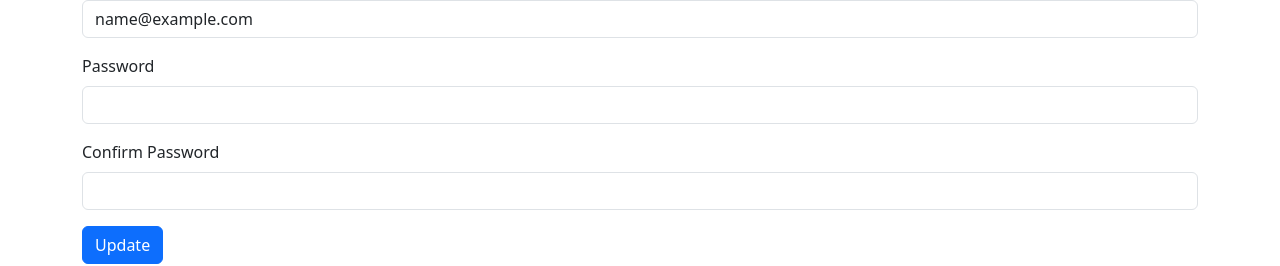
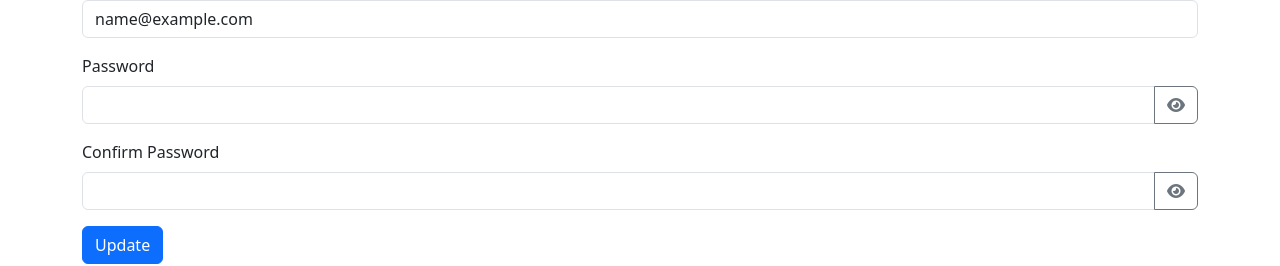
Before and after one commit to Giftmasil/final-personal-project, a React (Vite) app in the folder frontend/: page /profile in a window 1280 px wide. Shown: the part 308-574 px from the top of the page. Built offline with nearby package versions, Linux system fonts and the light colour scheme; no server answers; sample sign-in values are in the browser's storage.

Commit message:
updated the profile page to include show and hide password

```diff
--- a/frontend/src/pages/ProfilePage.tsx
+++ b/frontend/src/pages/ProfilePage.tsx
@@ -1,44 +1,47 @@
-import React, { useContext, useState } from 'react'
-import { Helmet } from 'react-helmet-async'
-import Form from 'react-bootstrap/Form'
-import Button from 'react-bootstrap/Button'
-import { Store } from '../Store'
-import { toast } from 'react-toastify'
-import { getError } from '../utils'
-import { ApiError } from '../types/ApiError'
-import LoadingBox from '../components/LoadingBox'
-import { useUpdateProfileMutation } from '../hooks/userHooks'
+import React, { useContext, useState } from 'react';
+import { Helmet } from 'react-helmet-async';
+import Form from 'react-bootstrap/Form';
+import Button from 'react-bootstrap/Button';
+import { Store } from '../Store';
+import { toast } from 'react-toastify';
+import { getError } from '../utils';
+import { ApiError } from '../types/ApiError';
+import LoadingBox from '../components/LoadingBox';
+import { useUpdateProfileMutation } from '../hooks/userHooks';
+import { InputGroup } from 'react-bootstrap';
 
 export default function ProfilePage() {
-  const { state, dispatch } = useContext(Store)
-  const { userInfo } = state
-  const [name, setName] = useState(userInfo!.name)
-  const [email, setEmail] = useState(userInfo!.email)
-  const [password, setPassword] = useState('')
-  const [confirmPassword, setConfirmPassword] = useState('')
+  const { state, dispatch } = useContext(Store);
+  const { userInfo } = state;
+  const [name, setName] = useState(userInfo!.name);
+  const [email, setEmail] = useState(userInfo!.email);
+  const [password, setPassword] = useState('');
+  const [confirmPassword, setConfirmPassword] = useState('');
+  const [showPassword, setShowPassword] = useState(false);
+  const [showConfirmPassword, setShowConfirmPassword] = useState(false);
 
-  const { mutateAsync: updateProfile, isLoading } = useUpdateProfileMutation()
+  const { mutateAsync: updateProfile, isLoading } = useUpdateProfileMutation();
 
   const submitHandler = async (e: React.SyntheticEvent) => {
-    e.preventDefault()
+    e.preventDefault();
     try {
       if (password !== confirmPassword) {
-        toast.error('Passwords do not match')
-        return
+        toast.error('Passwords do not match');
+        return;
       }
       const data = await updateProfile({
         name,
         email,
         password,
-      })
+      });
 
-      dispatch({ type: 'USER_SIGNIN', payload: data })
-      localStorage.setItem('userInfo', JSON.stringify(data))
-      toast.success('User updated successfully')
+      dispatch({ type: 'USER_SIGNIN', payload: data });
+      localStorage.setItem('userInfo', JSON.stringify(data));
+      toast.success('User updated successfully');
     } catch (err) {
-      toast.error(getError(err as ApiError))
+      toast.error(getError(err as ApiError));
     }
-  }
+  };
 
   return (
     <div className="container small-container">
@@ -56,7 +59,7 @@ export default function ProfilePage() {
             required
           />
         </Form.Group>
-        <Form.Group className="mb-3" controlId="name">
+        <Form.Group className="mb-3" controlId="email">
           <Form.Label>Email</Form.Label>
           <Form.Control
             type="email"
@@ -68,27 +71,51 @@ export default function ProfilePage() {
         </Form.Group>
         <Form.Group className="mb-3" controlId="password">
           <Form.Label>Password</Form.Label>
+          <InputGroup>
             <Form.Control
-            type="password"
+              type={showPassword ? 'text' : 'password'}
               id="password"
               onChange={(e) => setPassword(e.target.value)}
             />
+            <Button
+              variant="outline-secondary"
+              onClick={() => setShowPassword(!showPassword)}
+            >
+              {showPassword ? (
+                <i className="fa-solid fa-eye-slash" />
+              ) : (
+                <i className="fa-solid fa-eye" />
+              )}
+            </Button>
+          </InputGroup>
         </Form.Group>
-        <Form.Group className="mb-3" controlId="password">
+        <Form.Group className="mb-3" controlId="confirmPassword">
           <Form.Label>Confirm Password</Form.Label>
+          <InputGroup>
             <Form.Control
-            type="password"
+              type={showConfirmPassword ? 'text' : 'password'}
               id="confirmPassword"
               onChange={(e) => setConfirmPassword(e.target.value)}
             />
+            <Button
+              variant="outline-secondary"
+              onClick={() => setShowConfirmPassword(!showConfirmPassword)}
+            >
+              {showConfirmPassword ? (
+                <i className="fa-solid fa-eye-slash" />
+              ) : (
+                <i className="fa-solid fa-eye" />
+              )}
+            </Button>
+          </InputGroup>
         </Form.Group>
         <div className="mb-3">
           <Button disabled={isLoading} type="submit">
             Update
           </Button>
-          {isLoading && <LoadingBox></LoadingBox>}
+          {isLoading && <LoadingBox />}
         </div>
       </form>
     </div>
-  )
+  );
 }
```
Lines whose indentation alone changed are shown as unchanged.
